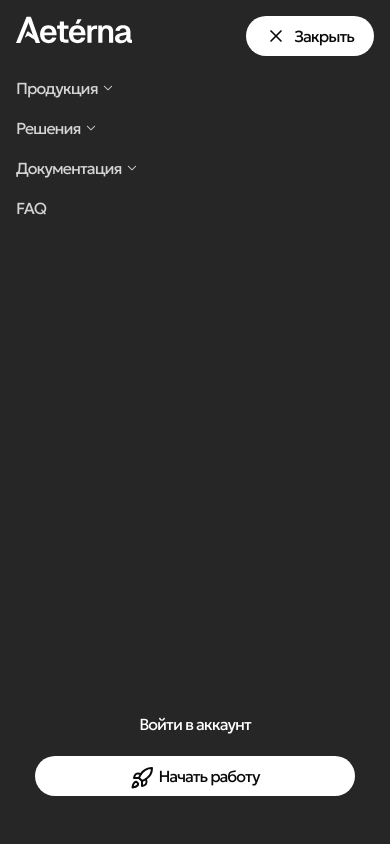
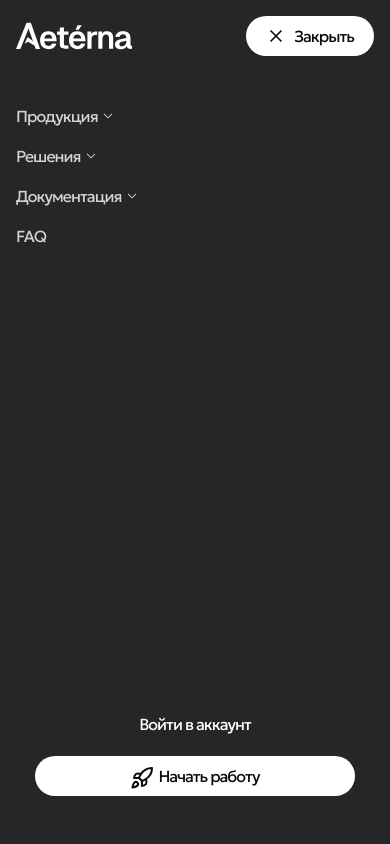
Before and after one commit to ECS1PLE/Aeterna, a Next.js app: page / in a window 390 px wide. Both pictures are taken after a click on the button "Меню". Shown: the top 844 px of the page. Built offline with nearby package versions, Linux system fonts and the light colour scheme.

Commit message:
Fix Adaptive Menu Height and Buttons

```diff
--- a/src/components/Header/NavList.tsx
+++ b/src/components/Header/NavList.tsx
@@ -1,5 +1,4 @@
 import React from "react";
-import NavItem from "./NavItem";
 
 interface NavListProps {
   children: React.ReactNode;
--- a/src/components/Header/index.tsx
+++ b/src/components/Header/index.tsx
@@ -107,8 +107,8 @@ const Header = () => {
       </section>
 
       {isOpen && (
-        <nav className="fixed inset-0 h-screen w-screen bg-neutral-800 z-40 flex flex-col p-4 overflow-hidden">
-          <div className="flex justify-between items-center mb-8">
+        <nav className="fixed inset-0 h-100vh w-screen bg-neutral-800 z-40 flex flex-col p-4 overflow-hidden ">
+          <div className="flex justify-between items-center mb-[48px] h-[40px]">
             <Logo />
           </div>
 
@@ -149,7 +149,7 @@ const Header = () => {
             </NavList>
           </div>
 
-          <div className="mt-8 flex flex-col gap-3 w-full max-w-xs mx-auto mb-[32px]">
+          <div className="mt-8 mb-[32px] flex flex-col gap-3 w-full max-w-xs mx-auto ">
             <UIButton
               color="transparent"
               onClick={() => setIsOpen(false)}
```
